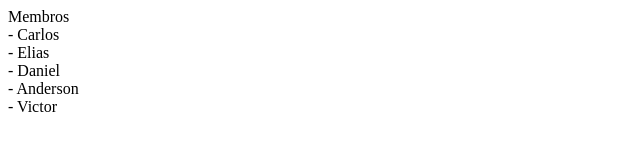
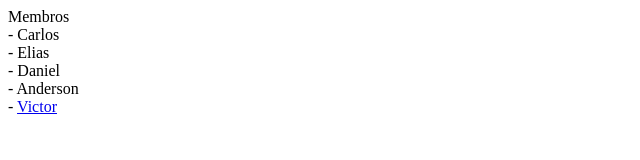
Before and after one commit to 2INFO3-FIL5/portfolio, a plain HTML site: page index.html in a window 1280 px wide. Shown: the full height of the page, 0-640 px from the left. Drawn offline with Linux system fonts and the light colour scheme.

Commit message:
FEAT: link na index #4

```diff
--- a/index.html
+++ b/index.html
@@ -11,6 +11,6 @@
     - Elias<br>
     - Daniel<br>
     - Anderson<br>
-    - Victor
+    - <a href="victor.html">Victor</a>
 </body>
 </html>
```
